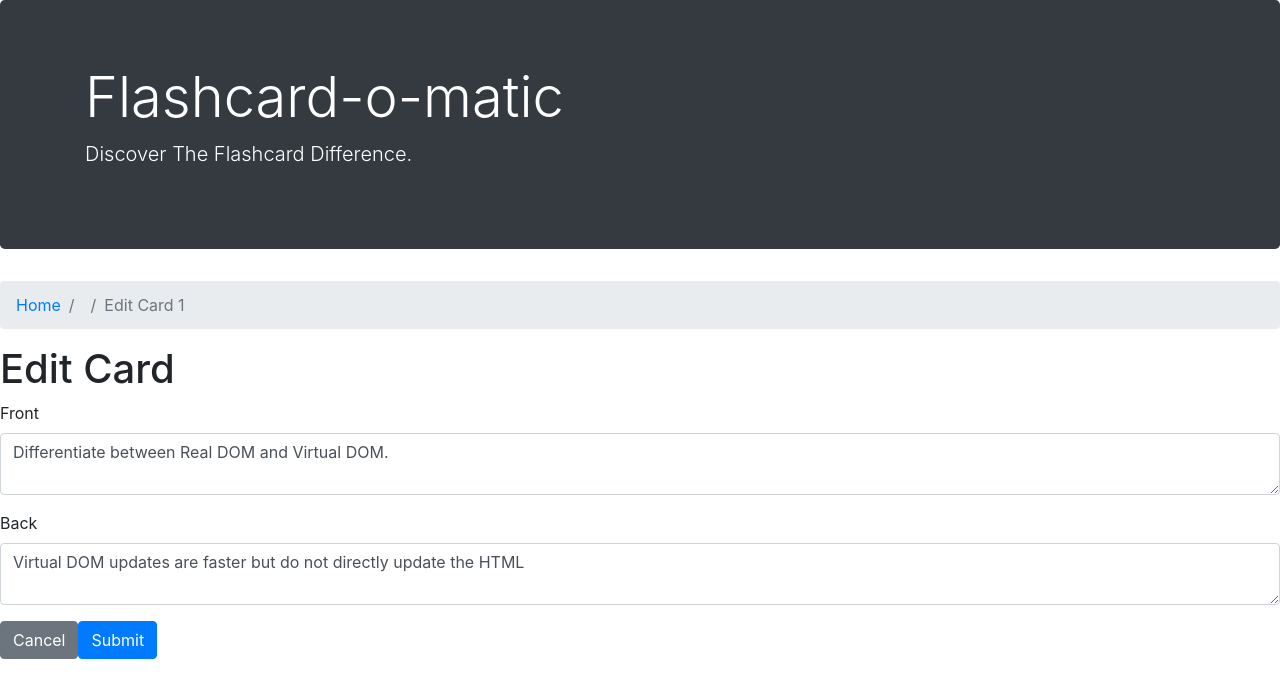
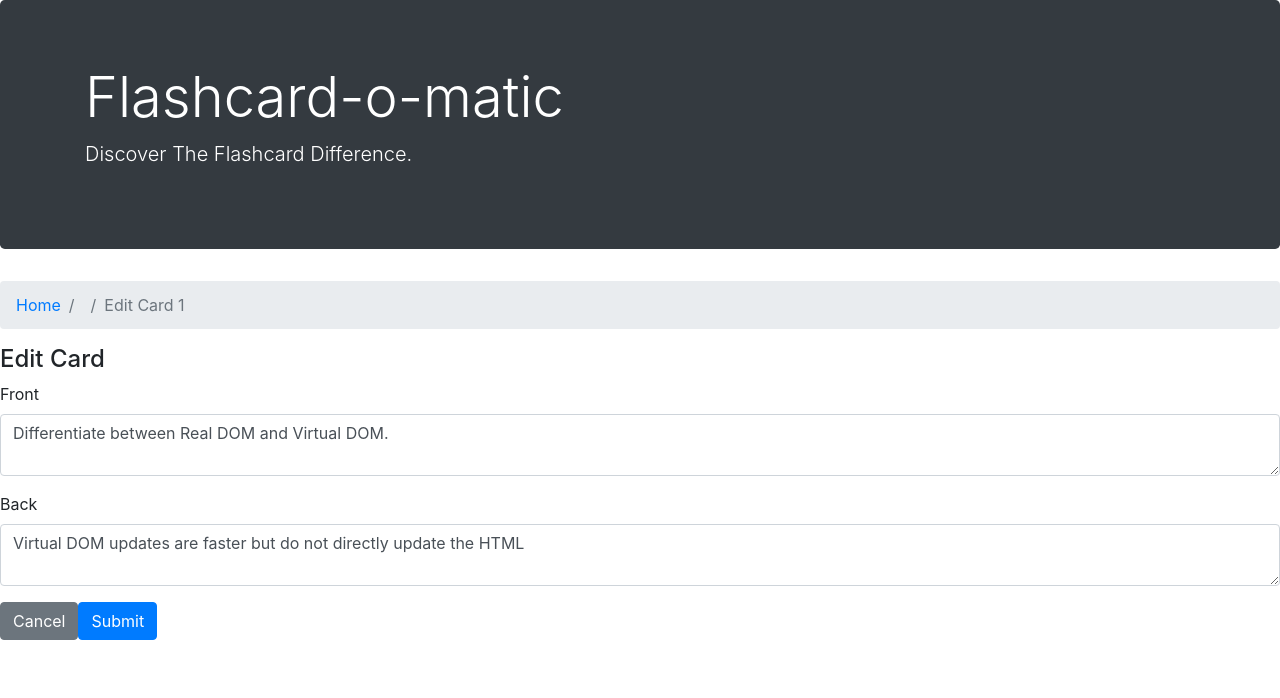
Before and after one commit to axsuphu/Flashcards-project, a React (Create React App) app: page /decks/1/cards/1/edit in a window 1280 px wide. Shown: the top 698 px of the page. Built offline with nearby package versions, Linux system fonts and the light colour scheme; no server answers; data requests are answered from the project's data file; a web font is replaced by a local one.

Commit message:
created CardContentForm

```diff
--- /dev/null
+++ b/src/Card/CardContentForm.js
@@ -0,0 +1,61 @@
+import React from "react";
+
+function CardContentForm({
+  title,
+  frontSidePlaceholder,
+  backSidePlaceholder,
+  handleFormChange,
+  frontValue,
+  backValue,
+  submitHandler,
+  doneButtonHandler,
+  secondary,
+  primary,
+}) {
+  console.log(secondary, primary);
+  return (
+    <form onSubmit={submitHandler}>
+      <h4>{title}</h4>
+      <div className="mb-3">
+        <label htmlFor="frontSideOfCard" className="form-label">
+          Front
+        </label>
+        <textarea
+          type="text"
+          className="form-control"
+          id="deckDescription"
+          name="front"
+          placeholder={frontSidePlaceholder}
+          onChange={handleFormChange}
+          value={frontValue}
+        ></textarea>
+      </div>
+      <div className="mb-3">
+        <label htmlFor="deckDescription" className="form-label">
+          Back
+        </label>
+        <textarea
+          type="text"
+          className="form-control"
+          id="deckDescription"
+          name="back"
+          placeholder={backSidePlaceholder}
+          onChange={handleFormChange}
+          value={backValue}
+        ></textarea>
+      </div>
+      <button
+        type="button"
+        className="btn btn-secondary"
+        onClick={doneButtonHandler}
+      >
+        {secondary}
+      </button>
+      <button type="submit" className="btn btn-primary">
+        {primary}
+      </button>
+    </form>
+  );
+}
+
+export default CardContentForm;
--- a/src/Card/CreateCard.js
+++ b/src/Card/CreateCard.js
@@ -1,6 +1,7 @@
 import React, { useState, useEffect } from "react";
 import { useHistory, useParams, Link } from "react-router-dom";
 import { createCard, readDeck } from "../utils/api";
+import CardContentForm from "./CardContentForm";
 
 function CreateCard() {
   const history = useHistory();
@@ -51,47 +52,18 @@ function CreateCard() {
           </li>
         </ol>
       </nav>
-      <form onSubmit={submitHandler}>
-        <h4>{`${deckName}: Add Card`}</h4>
-        <div className="mb-3">
-          <label htmlFor="frontSideOfCard" className="form-label">
-            Front
-          </label>
-          <textarea
-            type="text"
-            className="form-control"
-            id="deckDescription"
-            name="front"
-            placeholder="Front Side of card"
-            onChange={handleFormChange}
-            value={newCardFormData.front}
-          ></textarea>
-        </div>
-        <div className="mb-3">
-          <label htmlFor="deckDescription" className="form-label">
-            Back
-          </label>
-          <textarea
-            type="text"
-            className="form-control"
-            id="deckDescription"
-            name="back"
-            placeholder="Back Side of card"
-            onChange={handleFormChange}
-            value={newCardFormData.back}
-          ></textarea>
-        </div>
-        <button
-          type="button"
-          className="btn btn-secondary"
-          onClick={doneButtonHandler}
-        >
-          Done
-        </button>
-        <button type="submit" className="btn btn-primary">
-          Save
-        </button>
-      </form>
+      <CardContentForm
+        title={`${deckName}: Add Card`}
+        frontSidePlaceholder="Front Side of card"
+        backSidePlaceholder="Back Side of card"
+        handleFormChange={handleFormChange}
+        frontValue={newCardFormData.front}
+        backValue={newCardFormData.back}
+        submitHandler={submitHandler}
+        doneButtonHandler={doneButtonHandler}
+        secondary="Done"
+        primary="Save"
+      />
     </React.Fragment>
   );
 }
--- a/src/Card/EditCard.js
+++ b/src/Card/EditCard.js
@@ -1,8 +1,7 @@
 import React, { useEffect, useState } from "react";
-
-// import React, { useEffect, useState } from "react";
 import { useHistory, useParams, Link } from "react-router-dom";
 import { readCard, readDeck, updateCard } from "../utils/api";
+import CardContentForm from "./CardContentForm";
 
 function EditCard() {
   const params = useParams();
@@ -48,6 +47,10 @@ function EditCard() {
     history.push(`/decks/${deckId}`);
   };
 
+  const doneButtonHandler = () => {
+    history.push(`/decks/${deckId}`);
+  };
+
   return (
     <React.Fragment>
       <nav aria-label="breadcrumb">
@@ -61,43 +64,16 @@ function EditCard() {
           </li>
         </ol>
       </nav>
-      <form onSubmit={submitHandler}>
-        <h1>Edit Card</h1>
-        <div className="mb-3">
-          <label htmlFor="frontSideOfCard" className="form-label">
-            Front
-          </label>
-          <textarea
-            type="text"
-            className="form-control"
-            id="editCard"
-            name="front"
-            placeholder={cardInfo.front}
-            onChange={handleFormChange}
-            value={cardInfo.front}
-          />
-        </div>
-        <div className="mb-3">
-          <label htmlFor="backSideOfCard" className="form-label">
-            Back
-          </label>
-          <textarea
-            type="text"
-            className="form-control"
-            id="editCard"
-            name="back"
-            placeholder={cardInfo.back}
-            onChange={handleFormChange}
-            value={cardInfo.back}
-          />
-        </div>
-        <Link to={`/decks/${deckId}`} className="btn btn-secondary">
-          Cancel
-        </Link>
-        <button type="submit" className="btn btn-primary">
-          Submit
-        </button>
-      </form>
+      <CardContentForm
+        title="Edit Card"
+        handleFormChange={handleFormChange}
+        frontValue={editCardFormData.front}
+        backValue={editCardFormData.back}
+        submitHandler={submitHandler}
+        doneButtonHandler={doneButtonHandler}
+        secondary="Cancel"
+        primary="Submit"
+      />
     </React.Fragment>
   );
 }
```
